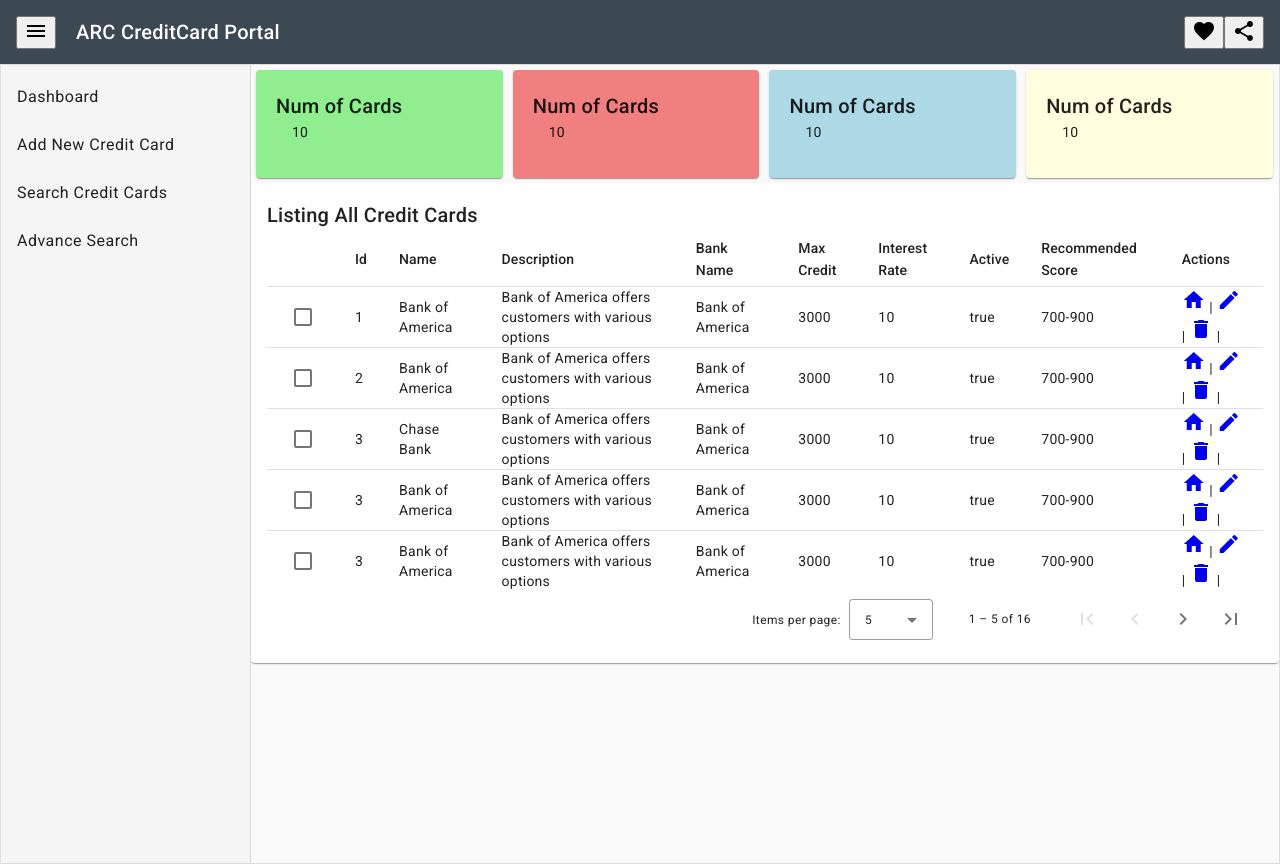
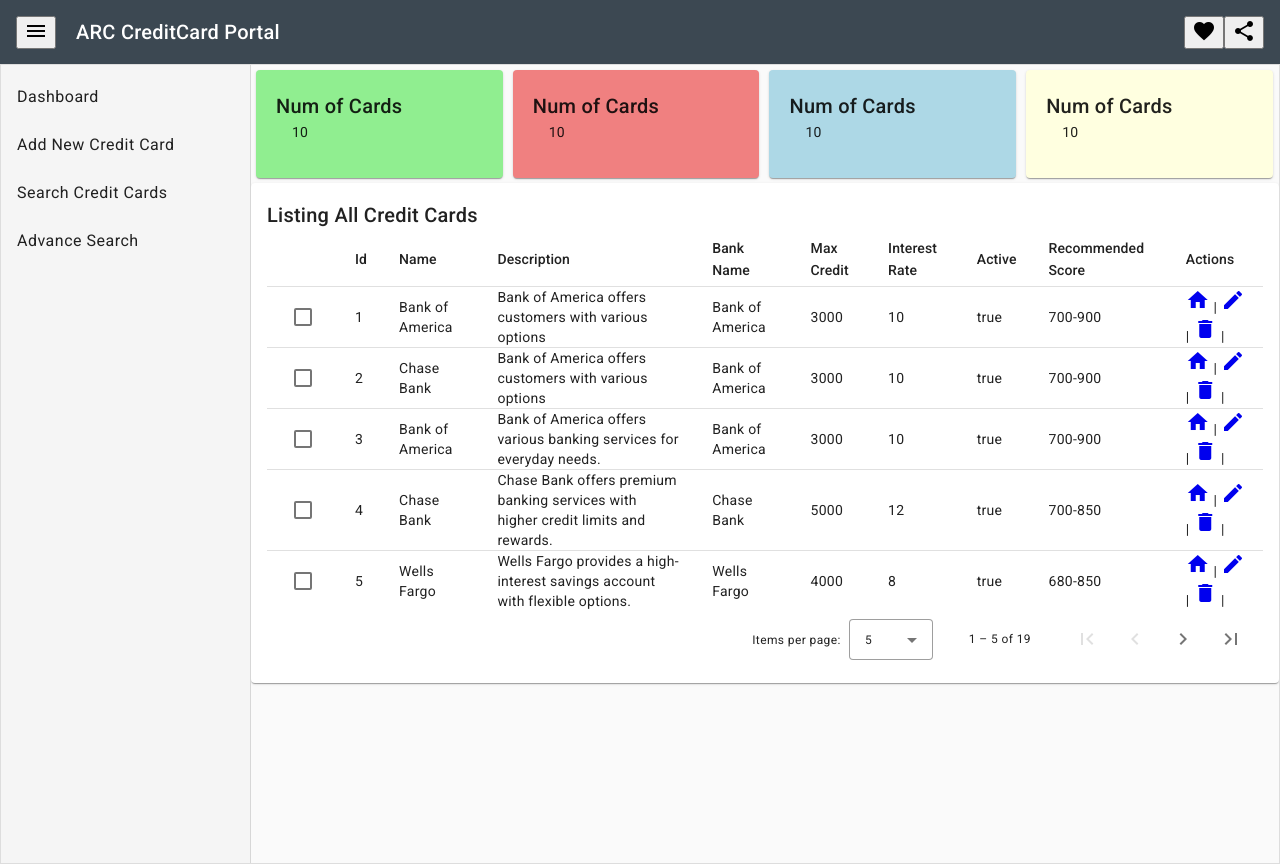
Before and after one commit to JaagupPr/Angular-CRUD, an Angular app in the folder angular-16-crud/creditcardadmin/: page /creditcards in a window 1280 px wide. Built offline with nearby package versions, Linux system fonts and the light colour scheme; data requests are answered from the project's data file.

Commit message:
Delete Functionality

```diff
--- a/angular-16-crud/creditcardadmin/db.json
+++ b/angular-16-crud/creditcardadmin/db.json
@@ -1,7 +1,7 @@
 {
   "creditcards": [
      {
-            "id":1,
+      "id": "1",
       "name": "Bank of America",
       "description": "Bank of America offers customers with various options",
       "bankName": "Bank of America",
@@ -13,25 +13,9 @@
       "termsAndConditions": "Following are the terms and conditions",
       "createdDate": "2023-31-08",
       "updatedDate": "2023-31-08"
-
     },
     {
-            "id":2,
-            "name": "Bank of America",
-            "description": "Bank of America offers customers with various options",
-            "bankName": "Bank of America",
-            "maxCredit": 3000,
-            "interestRate": 10,
-            "active": true,
-            "recommendedScore": "700-900",
-            "annualFee": 4,
-            "termsAndConditions": "Following are the terms and conditions",
-            "createdDate": "2023-31-08",
-            "updatedDate": "2023-31-08"
-
-        },
-        {
-            "id":3,
+      "id": "2",
       "name": "Chase Bank",
       "description": "Bank of America offers customers with various options",
       "bankName": "Bank of America",
@@ -43,202 +27,244 @@
       "termsAndConditions": "Following are the terms and conditions",
       "createdDate": "2023-31-08",
       "updatedDate": "2023-31-08"
-
     },
     {
-            "id":3,
+        "id": "3",
         "name": "Bank of America",
-            "description": "Bank of America offers customers with various options",
+        "description": "Bank of America offers various banking services for everyday needs.",
         "bankName": "Bank of America",
         "maxCredit": 3000,
         "interestRate": 10,
         "active": true,
         "recommendedScore": "700-900",
         "annualFee": 4,
-            "termsAndConditions": "Following are the terms and conditions",
-            "createdDate": "2023-31-08",
-            "updatedDate": "2023-31-08"
-
+        "termsAndConditions": "Following are the terms and conditions.",
+        "createdDate": "2023-08-31",
+        "updatedDate": "2023-08-31"
     },
     {
-            "id":3,
-            "name": "Bank of America",
-            "description": "Bank of America offers customers with various options",
-            "bankName": "Bank of America",
+        "id": "4",
+        "name": "Chase Bank",
+        "description": "Chase Bank offers premium banking services with higher credit limits and rewards.",
+        "bankName": "Chase Bank",
+        "maxCredit": 5000,
+        "interestRate": 12,
+        "active": true,
+        "recommendedScore": "700-850",
+        "annualFee": 10,
+        "termsAndConditions": "Following are the terms and conditions.",
+        "createdDate": "2023-08-31",
+        "updatedDate": "2023-08-31"
+    },
+    {
+        "id": "5",
+        "name": "Wells Fargo",
+        "description": "Wells Fargo provides a high-interest savings account with flexible options.",
+        "bankName": "Wells Fargo",
+        "maxCredit": 4000,
+        "interestRate": 8,
+        "active": true,
+        "recommendedScore": "680-850",
+        "annualFee": 5,
+        "termsAndConditions": "Following are the terms and conditions.",
+        "createdDate": "2023-08-31",
+        "updatedDate": "2023-08-31"
+    },
+    {
+        "id": "6",
+        "name": "Citibank",
+        "description": "Citibank offers a basic account with essential banking features and low fees.",
+        "bankName": "Citibank",
+        "maxCredit": 4500,
+        "interestRate": 9,
+        "active": true,
+        "recommendedScore": "650-850",
+        "annualFee": 3,
+        "termsAndConditions": "Following are the terms and conditions.",
+        "createdDate": "2023-08-31",
+        "updatedDate": "2023-08-31"
+    },
+    {
+        "id": "7",
+        "name": "PNC Bank",
+        "description": "PNC Bank offers a virtual wallet with tools for managing spending, saving, and planning.",
+        "bankName": "PNC Bank",
+        "maxCredit": 3500,
+        "interestRate": 11,
+        "active": true,
+        "recommendedScore": "700-900",
+        "annualFee": 6,
+        "termsAndConditions": "Following are the terms and conditions.",
+        "createdDate": "2023-08-31",
+        "updatedDate": "2023-08-31"
+    },
+    {
+        "id": "8",
+        "name": "Capital One",
+        "description": "Capital One offers a 360 Checking account with no fees and easy online access.",
+        "bankName": "Capital One",
+        "maxCredit": 4000,
+        "interestRate": 7,
+        "active": true,
+        "recommendedScore": "650-850",
+        "annualFee": 0,
+        "termsAndConditions": "Following are the terms and conditions.",
+        "createdDate": "2023-08-31",
+        "updatedDate": "2023-08-31"
+    },
+    {
+        "id": "9",
+        "name": "US Bank",
+        "description": "US Bank offers a platinum account with competitive interest rates and minimal fees.",
+        "bankName": "US Bank",
+        "maxCredit": 4500,
+        "interestRate": 9,
+        "active": true,
+        "recommendedScore": "700-900",
+        "annualFee": 2,
+        "termsAndConditions": "Following are the terms and conditions.",
+        "createdDate": "2023-08-31",
+        "updatedDate": "2023-08-31"
+    },
+    {
+        "id": "10",
+        "name": "TD Bank",
+        "description": "TD Bank offers a convenience checking account with low balance requirements.",
+        "bankName": "TD Bank",
+        "maxCredit": 3500,
+        "interestRate": 8,
+        "active": true,
+        "recommendedScore": "680-850",
+        "annualFee": 4,
+        "termsAndConditions": "Following are the terms and conditions.",
+        "createdDate": "2023-08-31",
+        "updatedDate": "2023-08-31"
+    },
+    {
+        "id": "11",
+        "name": "BB&T",
+        "description": "BB&T offers bright banking services with personalized customer support.",
+        "bankName": "BB&T",
         "maxCredit": 3000,
         "interestRate": 10,
         "active": true,
         "recommendedScore": "700-900",
-            "annualFee": 4,
-            "termsAndConditions": "Following are the terms and conditions",
-            "createdDate": "2023-31-08",
-            "updatedDate": "2023-31-08"
-
+        "annualFee": 3,
+        "termsAndConditions": "Following are the terms and conditions.",
+        "createdDate": "2023-08-31",
+        "updatedDate": "2023-08-31"
     },
     {
-            "id":3,
-            "name": "Bank of America",
-            "description": "Bank of America offers customers with various options",
-            "bankName": "Bank of America",
+        "id": "12",
+        "name": "SunTrust",
+        "description": "SunTrust offers essential checking services with a focus on convenience and value.",
+        "bankName": "SunTrust",
+        "maxCredit": 3200,
+        "interestRate": 8,
+        "active": true,
+        "recommendedScore": "700-850",
+        "annualFee": 2,
+        "termsAndConditions": "Following are the terms and conditions.",
+        "createdDate": "2023-08-31",
+        "updatedDate": "2023-08-31"
+    },
+    {
+        "id": "13",
+        "name": "HSBC",
+        "description": "HSBC offers an advance account with global access and premium features.",
+        "bankName": "HSBC",
+        "maxCredit": 5000,
+        "interestRate": 12,
+        "active": true,
+        "recommendedScore": "700-900",
+        "annualFee": 5,
+        "termsAndConditions": "Following are the terms and conditions.",
+        "createdDate": "2023-08-31",
+        "updatedDate": "2023-08-31"
+    },
+    {
+        "id": "14",
+        "name": "Regions Bank",
+        "description": "Regions Bank offers LifeGreen checking with rewards and low fees.",
+        "bankName": "Regions Bank",
+        "maxCredit": 4000,
+        "interestRate": 9,
+        "active": true,
+        "recommendedScore": "680-850",
+        "annualFee": 3,
+        "termsAndConditions": "Following are the terms and conditions.",
+        "createdDate": "2023-08-31",
+        "updatedDate": "2023-08-31"
+    },
+    {
+        "id": "15",
+        "name": "Fifth Third Bank",
+        "description": "Fifth Third Bank offers essential checking with easy access and no monthly fees.",
+        "bankName": "Fifth Third Bank",
+        "maxCredit": 3500,
+        "interestRate": 7,
+        "active": true,
+        "recommendedScore": "650-850",
+        "annualFee": 0,
+        "termsAndConditions": "Following are the terms and conditions.",
+        "createdDate": "2023-08-31",
+        "updatedDate": "2023-08-31"
+    },
+    {
+        "id": "16",
+        "name": "KeyBank",
+        "description": "KeyBank offers Key Express checking with simple, straightforward banking services.",
+        "bankName": "KeyBank",
         "maxCredit": 3000,
         "interestRate": 10,
         "active": true,
         "recommendedScore": "700-900",
-            "annualFee": 4,
-            "termsAndConditions": "Following are the terms and conditions",
-            "createdDate": "2023-31-08",
-            "updatedDate": "2023-31-08"
-
+        "annualFee": 1,
+        "termsAndConditions": "Following are the terms and conditions.",
+        "createdDate": "2023-08-31",
+        "updatedDate": "2023-08-31"
     },
     {
-            "id":3,
-            "name": "Bank of America",
-            "description": "Bank of America offers customers with various options",
-            "bankName": "Bank of America",
-            "maxCredit": 3000,
-            "interestRate": 10,
+        "id": "17",
+        "name": "Ally Bank",
+        "description": "Ally Bank offers interest checking with competitive rates and online convenience.",
+        "bankName": "Ally Bank",
+        "maxCredit": 4000,
+        "interestRate": 9,
         "active": true,
-            "recommendedScore": "700-900",
-            "annualFee": 4,
-            "termsAndConditions": "Following are the terms and conditions",
-            "createdDate": "2023-31-08",
-            "updatedDate": "2023-31-08"
-
+        "recommendedScore": "680-900",
+        "annualFee": 0,
+        "termsAndConditions": "Following are the terms and conditions.",
+        "createdDate": "2023-08-31",
+        "updatedDate": "2023-08-31"
     },
     {
-            "id":3,
-            "name": "Bank of America",
-            "description": "Bank of America offers customers with various options",
-            "bankName": "Bank of America",
-            "maxCredit": 3000,
-            "interestRate": 10,
+        "id": "18",
+        "name": "Citizens Bank",
+        "description": "Citizens Bank offers One Deposit checking with simple requirements and no monthly fee.",
+        "bankName": "Citizens Bank",
+        "maxCredit": 3500,
+        "interestRate": 8,
         "active": true,
-            "recommendedScore": "700-900",
-            "annualFee": 4,
-            "termsAndConditions": "Following are the terms and conditions",
-            "createdDate": "2023-31-08",
-            "updatedDate": "2023-31-08"
-
+        "recommendedScore": "650-850",
+        "annualFee": 0,
+        "termsAndConditions": "Following are the terms and conditions.",
+        "createdDate": "2023-08-31",
+        "updatedDate": "2023-08-31"
     },
     {
-            "id":3,
-            "name": "Bank of America",
-            "description": "Bank of America offers customers with various options",
-            "bankName": "Bank of America",
+        "id": "19",
+        "name": "Santander Bank",
+        "description": "Santander Bank offers Simply Right checking with easy-to-meet balance requirements.",
+        "bankName": "Santander Bank",
         "maxCredit": 3000,
-            "interestRate": 10,
+        "interestRate": 7,
         "active": true,
-            "recommendedScore": "700-900",
-            "annualFee": 4,
-            "termsAndConditions": "Following are the terms and conditions",
-            "createdDate": "2023-31-08",
-            "updatedDate": "2023-31-08"
-
-        },
-        {
-            "id":3,
-            "name": "Bank of America",
-            "description": "Bank of America offers customers with various options",
-            "bankName": "Bank of America",
-            "maxCredit": 3000,
-            "interestRate": 10,
-            "active": true,
-            "recommendedScore": "700-900",
-            "annualFee": 4,
-            "termsAndConditions": "Following are the terms and conditions",
-            "createdDate": "2023-31-08",
-            "updatedDate": "2023-31-08"
-
-        },
-        {
-            "id":3,
-            "name": "Bank of America",
-            "description": "Bank of America offers customers with various options",
-            "bankName": "Bank of America",
-            "maxCredit": 3000,
-            "interestRate": 10,
-            "active": true,
-            "recommendedScore": "700-900",
-            "annualFee": 4,
-            "termsAndConditions": "Following are the terms and conditions",
-            "createdDate": "2023-31-08",
-            "updatedDate": "2023-31-08"
-
-        },
-        {
-            "id":3,
-            "name": "Bank of America",
-            "description": "Bank of America offers customers with various options",
-            "bankName": "Bank of America",
-            "maxCredit": 3000,
-            "interestRate": 10,
-            "active": true,
-            "recommendedScore": "700-900",
-            "annualFee": 4,
-            "termsAndConditions": "Following are the terms and conditions",
-            "createdDate": "2023-31-08",
-            "updatedDate": "2023-31-08"
-
-        },
-        {
-            "id":3,
-            "name": "Bank of America",
-            "description": "Bank of America offers customers with various options",
-            "bankName": "Bank of America",
-            "maxCredit": 3000,
-            "interestRate": 10,
-            "active": true,
-            "recommendedScore": "700-900",
-            "annualFee": 4,
-            "termsAndConditions": "Following are the terms and conditions",
-            "createdDate": "2023-31-08",
-            "updatedDate": "2023-31-08"
-
-        },
-        {
-            "id":3,
-            "name": "Bank of America",
-            "description": "Bank of America offers customers with various options",
-            "bankName": "Bank of America",
-            "maxCredit": 3000,
-            "interestRate": 10,
-            "active": true,
-            "recommendedScore": "700-900",
-            "annualFee": 4,
-            "termsAndConditions": "Following are the terms and conditions",
-            "createdDate": "2023-31-08",
-            "updatedDate": "2023-31-08"
-
-        },
-        {
-            "id":3,
-            "name": "Bank of America",
-            "description": "Bank of America offers customers with various options",
-            "bankName": "Bank of America",
-            "maxCredit": 3000,
-            "interestRate": 10,
-            "active": true,
-            "recommendedScore": "700-900",
-            "annualFee": 4,
-            "termsAndConditions": "Following are the terms and conditions",
-            "createdDate": "2023-31-08",
-            "updatedDate": "2023-31-08"
-
-        },
-        {
-            "id":3,
-            "name": "Bank of America",
-            "description": "Bank of America offers customers with various options",
-            "bankName": "Bank of America",
-            "maxCredit": 3000,
-            "interestRate": 10,
-            "active": true,
-            "recommendedScore": "700-900",
-            "annualFee": 4,
-            "termsAndConditions": "Following are the terms and conditions",
-            "createdDate": "2023-31-08",
-            "updatedDate": "2023-31-08"
+        "recommendedScore": "680-850",
+        "annualFee": 1,
+        "termsAndConditions": "Following are the terms and conditions.",
+        "createdDate": "2023-08-31",
+        "updatedDate": "2023-08-31"
     }
-
   ]
 }
--- a/angular-16-crud/creditcardadmin/src/app/creditcards/add/add.component.html
+++ b/angular-16-crud/creditcardadmin/src/app/creditcards/add/add.component.html
@@ -1,2 +1 @@
-<p>add works!</p>
-Add New Credit Card
+Add Credit Card works
--- a/angular-16-crud/creditcardadmin/src/app/creditcards/delete/delete.component.ts
+++ b/angular-16-crud/creditcardadmin/src/app/creditcards/delete/delete.component.ts
@@ -1,4 +1,6 @@
 import { Component } from '@angular/core';
+import { ActivatedRoute, Router } from '@angular/router';
+import { CreditcardsService } from 'src/app/services/creditcards.service';
 
 @Component({
   selector: 'app-delete',
@@ -7,4 +9,17 @@ import { Component } from '@angular/core';
 })
 export class DeleteComponent {
 
+  creditCardId!: Number;
+
+  constructor(private router: ActivatedRoute,
+    private route: Router,
+    private CreditcardsService: CreditcardsService) {
+    this.creditCardId = parseInt(this.router.snapshot.paramMap.get("id") || '');
+
+    // Delete Functionality
+    this.CreditcardsService.deleteCreditCard(this.creditCardId).subscribe(data => {
+      alert("Credit Card Deleted");
+      this.route.navigate(['creditcards']);
+    })
+  }
 }
--- a/angular-16-crud/creditcardadmin/src/app/creditcards/view/view.component.html
+++ b/angular-16-crud/creditcardadmin/src/app/creditcards/view/view.component.html
@@ -7,12 +7,12 @@
             <mat-card-subtitle>{{creditCardDetails.bankName }}</mat-card-subtitle>          </mat-card-title-group>
         </mat-card-header>
         <mat-card-content>
-            <div>{{creditCardDetails.id }}</div>
-            <div>{{creditCardDetails.description }}</div>
-            <div>{{creditCardDetails.maxCredit }}</div>
-            <div>{{creditCardDetails.interestRate }}</div>
-            <div>{{creditCardDetails.recommendedScore }}</div>
-            <div>{{creditCardDetails.active }}</div>
+            <div><strong>CreditCard ID: </strong>{{creditCardDetails.id }}</div>
+            <div><strong>Description</strong>{{creditCardDetails.description }}</div>
+            <div><strong>Max Credit</strong>{{creditCardDetails.maxCredit }}</div>
+            <div><strong>Interest Rate</strong>{{creditCardDetails.interestRate }}</div>
+            <div><strong>Recommended Score</strong>{{creditCardDetails.recommendedScore }}</div>
+            <div><strong>Active:</strong>{{creditCardDetails.active }}</div>
         </mat-card-content>
       </mat-card>
 
--- a/angular-16-crud/creditcardadmin/src/app/creditcards/view/view.component.ts
+++ b/angular-16-crud/creditcardadmin/src/app/creditcards/view/view.component.ts
@@ -1,4 +1,5 @@
 import { Component } from '@angular/core';
+import { ActivatedRoute, Route } from '@angular/router';
 import { CreditCard } from 'src/app/models/credit-card';
 import { CreditcardsService } from 'src/app/services/creditcards.service';
 
@@ -9,10 +10,15 @@ import { CreditcardsService } from 'src/app/services/creditcards.service';
 })
 export class ViewComponent {
 
-  creditCardDetails!: CreditCard
+  creditCardDetails!: CreditCard;
+  creditCardId!: Number;
 
-  constructor(private creditCardsService: CreditcardsService) {
-    this.creditCardsService.getCreditCardById(3).subscribe((data: CreditCard) => {
+  constructor(private creditCardsService: CreditcardsService,
+    private router: ActivatedRoute) {
+
+    this.creditCardId = parseInt(this.router.snapshot.paramMap.get("id") || '');
+
+    this.creditCardsService.getCreditCardById(this.creditCardId).subscribe((data: CreditCard) => {
       this.creditCardDetails = data;
     })
   }
--- a/angular-16-crud/creditcardadmin/src/app/sidebar/sidebar.component.html
+++ b/angular-16-crud/creditcardadmin/src/app/sidebar/sidebar.component.html
@@ -1,6 +1,6 @@
 <mat-nav-list>
-    <a mat-list-item href="">Dashboard</a>
-    <a mat-list-item href="">Add New Credit Card</a>
-    <a mat-list-item href="">Search Credit Cards</a>
-    <a mat-list-item href="">Advance Search</a>
+    <a mat-list-item href="creditcards">Dashboard</a>
+    <a mat-list-item href="/creditcards/add">Add New Credit Card</a>
+    <a mat-list-item href="/search">Search Credit Cards</a>
+    <a mat-list-item href="/advanced-search">Advance Search</a>
 </mat-nav-list>
```
Lines whose indentation alone changed are shown as unchanged.
